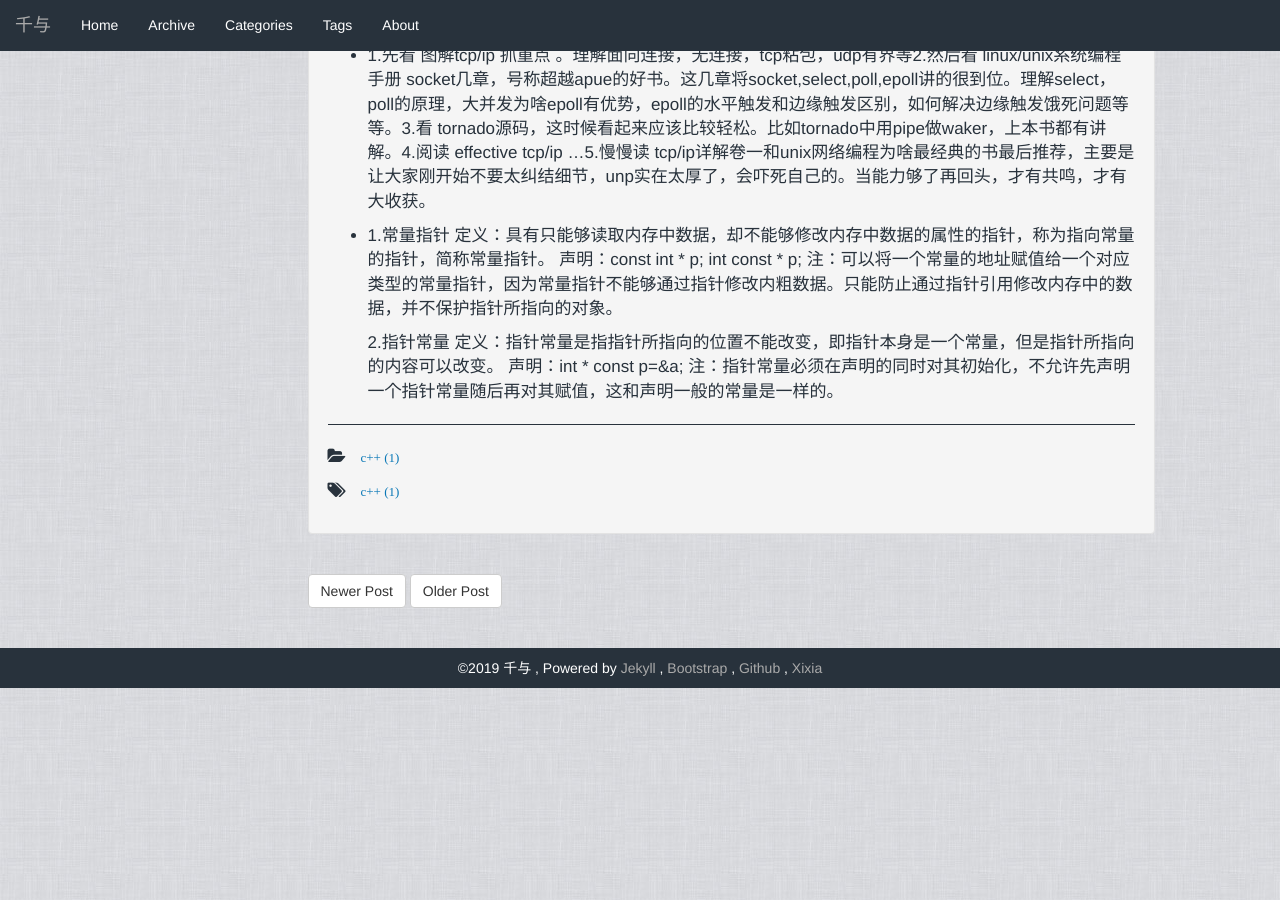
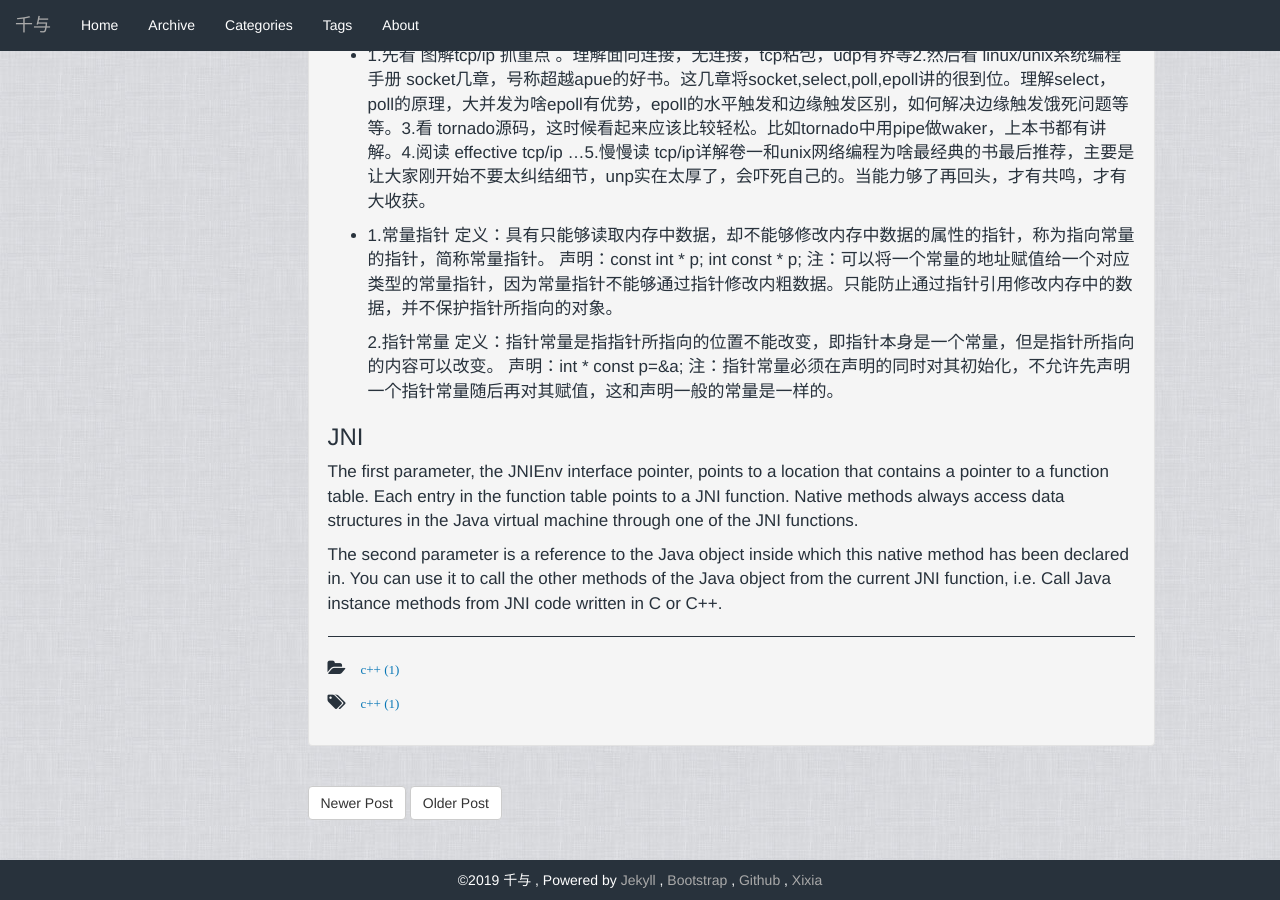
Before and after one commit to qianzheng0819/qianzheng0819.github.io, a Jekyll site: the page built from _posts/2019-9-2-c++小拾.md, in a window 1280 px wide and 900 px high, scrolled down 1110 px. Built offline with Jekyll 4.4.1, drawn with Linux system fonts in a browser that asks for light colours; before the commit the page ends 1798 px from its top, so only the background shows below that.

Commit message:
--no-edit

```diff
--- a/_posts/2017-12-19-git的小技巧.markdown
+++ b/_posts/2017-12-19-git的小技巧.markdown
@@ -14,4 +14,7 @@ description: 为了节约记忆成本的git技巧记录
 * butterknife, lombok
 * gcc hellojni.c -shared -fPIC -o libhellojni.so
 * AsyncTask,handlerThread,view刷新机制,string,android hook.
+* git rm --cached $file
+* git checkout --track origin/branch
+* git remote set-url origin $gitPath
 * 未完，待续....
--- a/_posts/2019-9-2-c++小拾.md
+++ b/_posts/2019-9-2-c++小拾.md
@@ -35,3 +35,12 @@ description:
   定义：指针常量是指指针所指向的位置不能改变，即指针本身是一个常量，但是指针所指向的内容可以改变。
   声明：int * const p=&a;
   注：指针常量必须在声明的同时对其初始化，不允许先声明一个指针常量随后再对其赋值，这和声明一般的常量是一样的。
+
+### JNI
+
+The first parameter, the JNIEnv interface pointer,
+points to a location that contains a pointer to a function table. Each entry
+in the function table points to a JNI function. Native methods always access data
+structures in the Java virtual machine through one of the JNI functions.
+
+The second parameter is a reference to the Java object inside which this native method has been declared in. You can use it to call the other methods of the Java object from the current JNI function, i.e. Call Java instance methods from JNI code written in C or C++.
```
